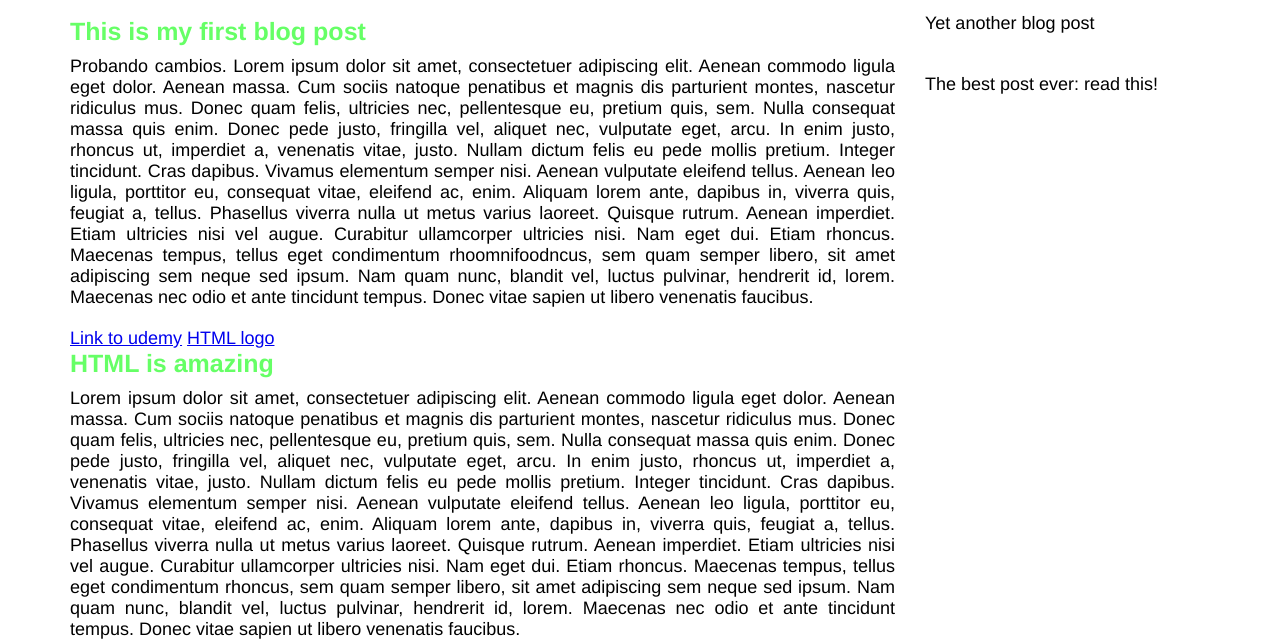
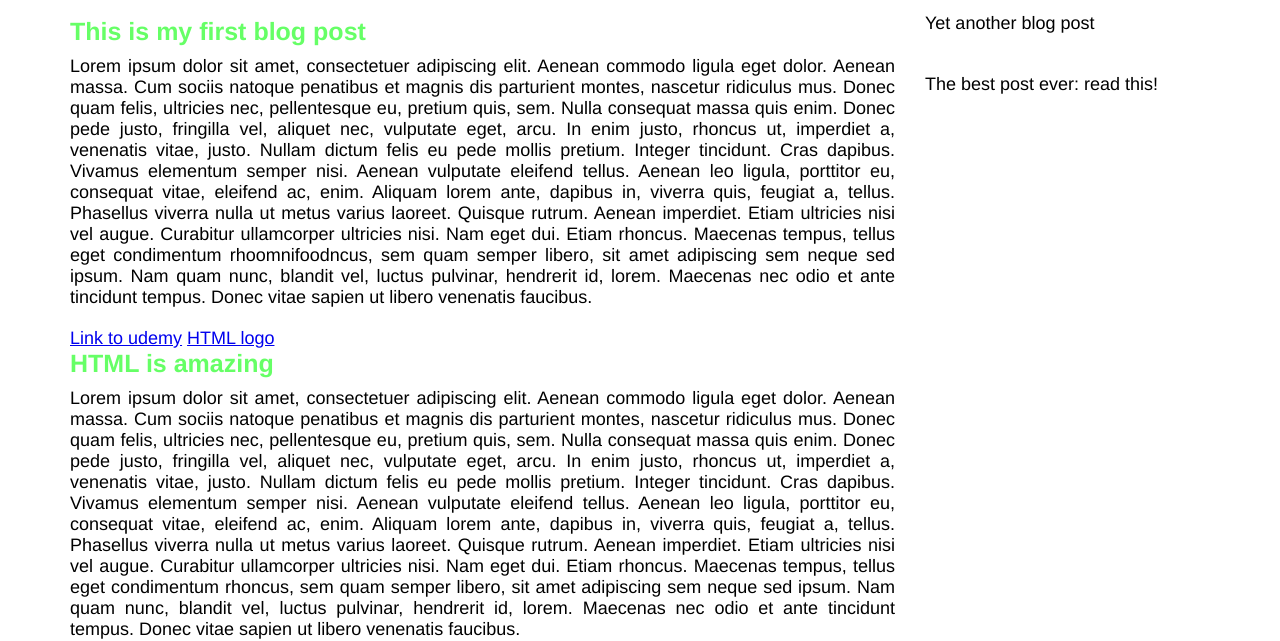
Before and after one commit to darodriguez108/blog, a plain HTML site: page index.html in a window 1280 px wide. Shown: the part 68-709 px from the top of the page. Drawn offline with Linux system fonts and the light colour scheme.

Commit message:
funciono

```diff
--- a/index.html
+++ b/index.html
@@ -13,7 +13,7 @@
                 <p class="date">March 11th, 2015</p>
                 <h2>This is my first blog post</h2>
                 <p class="main-text">
-                    Probando cambios. Lorem ipsum dolor sit amet, consectetuer adipiscing elit. Aenean commodo ligula eget dolor. Aenean massa. Cum sociis natoque penatibus et magnis dis parturient montes, nascetur ridiculus mus. Donec quam felis, ultricies nec, pellentesque eu, pretium quis, sem. Nulla consequat massa quis enim. Donec pede justo, fringilla vel, aliquet nec, vulputate eget, arcu. In enim justo, rhoncus ut, imperdiet a, venenatis vitae, justo. Nullam dictum felis eu pede mollis pretium. Integer tincidunt. Cras dapibus. Vivamus elementum semper nisi. Aenean vulputate eleifend tellus. Aenean leo ligula, porttitor eu, consequat vitae, eleifend ac, enim. Aliquam lorem ante, dapibus in, viverra quis, feugiat a, tellus. Phasellus viverra nulla ut metus varius laoreet. Quisque rutrum. Aenean imperdiet. Etiam ultricies nisi vel augue. Curabitur ullamcorper ultricies nisi. Nam eget dui. Etiam rhoncus. Maecenas tempus, tellus eget condimentum rhoomnifoodncus, sem quam semper libero, sit amet adipiscing sem neque sed ipsum. Nam quam nunc, blandit vel, luctus pulvinar, hendrerit id, lorem. Maecenas nec odio et ante tincidunt tempus. Donec vitae sapien ut libero venenatis faucibus.
+                    Lorem ipsum dolor sit amet, consectetuer adipiscing elit. Aenean commodo ligula eget dolor. Aenean massa. Cum sociis natoque penatibus et magnis dis parturient montes, nascetur ridiculus mus. Donec quam felis, ultricies nec, pellentesque eu, pretium quis, sem. Nulla consequat massa quis enim. Donec pede justo, fringilla vel, aliquet nec, vulputate eget, arcu. In enim justo, rhoncus ut, imperdiet a, venenatis vitae, justo. Nullam dictum felis eu pede mollis pretium. Integer tincidunt. Cras dapibus. Vivamus elementum semper nisi. Aenean vulputate eleifend tellus. Aenean leo ligula, porttitor eu, consequat vitae, eleifend ac, enim. Aliquam lorem ante, dapibus in, viverra quis, feugiat a, tellus. Phasellus viverra nulla ut metus varius laoreet. Quisque rutrum. Aenean imperdiet. Etiam ultricies nisi vel augue. Curabitur ullamcorper ultricies nisi. Nam eget dui. Etiam rhoncus. Maecenas tempus, tellus eget condimentum rhoomnifoodncus, sem quam semper libero, sit amet adipiscing sem neque sed ipsum. Nam quam nunc, blandit vel, luctus pulvinar, hendrerit id, lorem. Maecenas nec odio et ante tincidunt tempus. Donec vitae sapien ut libero venenatis faucibus.
                 </p>
 
                 <a href="http://www.udemy.com" target="_blank">Link to udemy</a>
```
